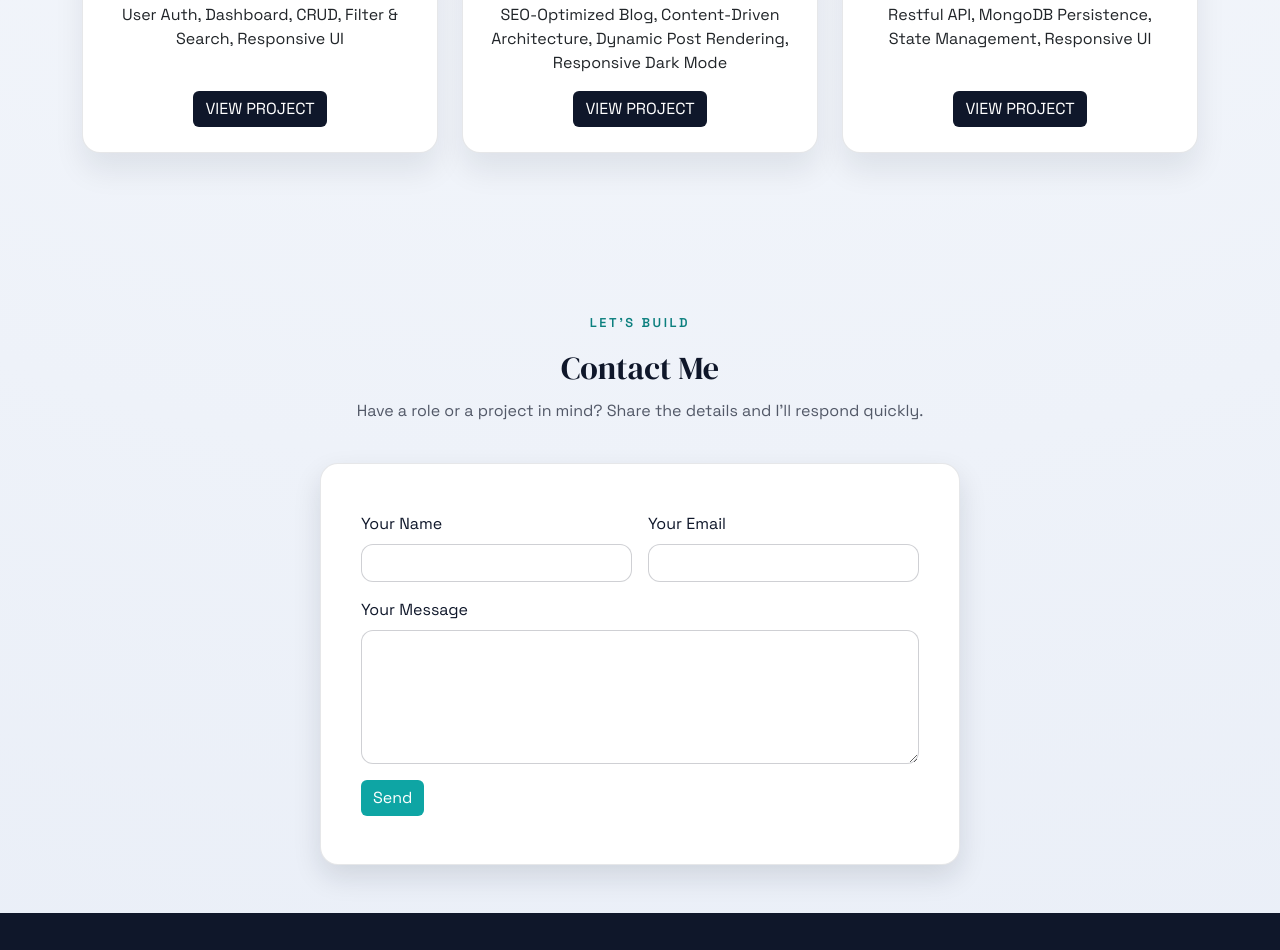
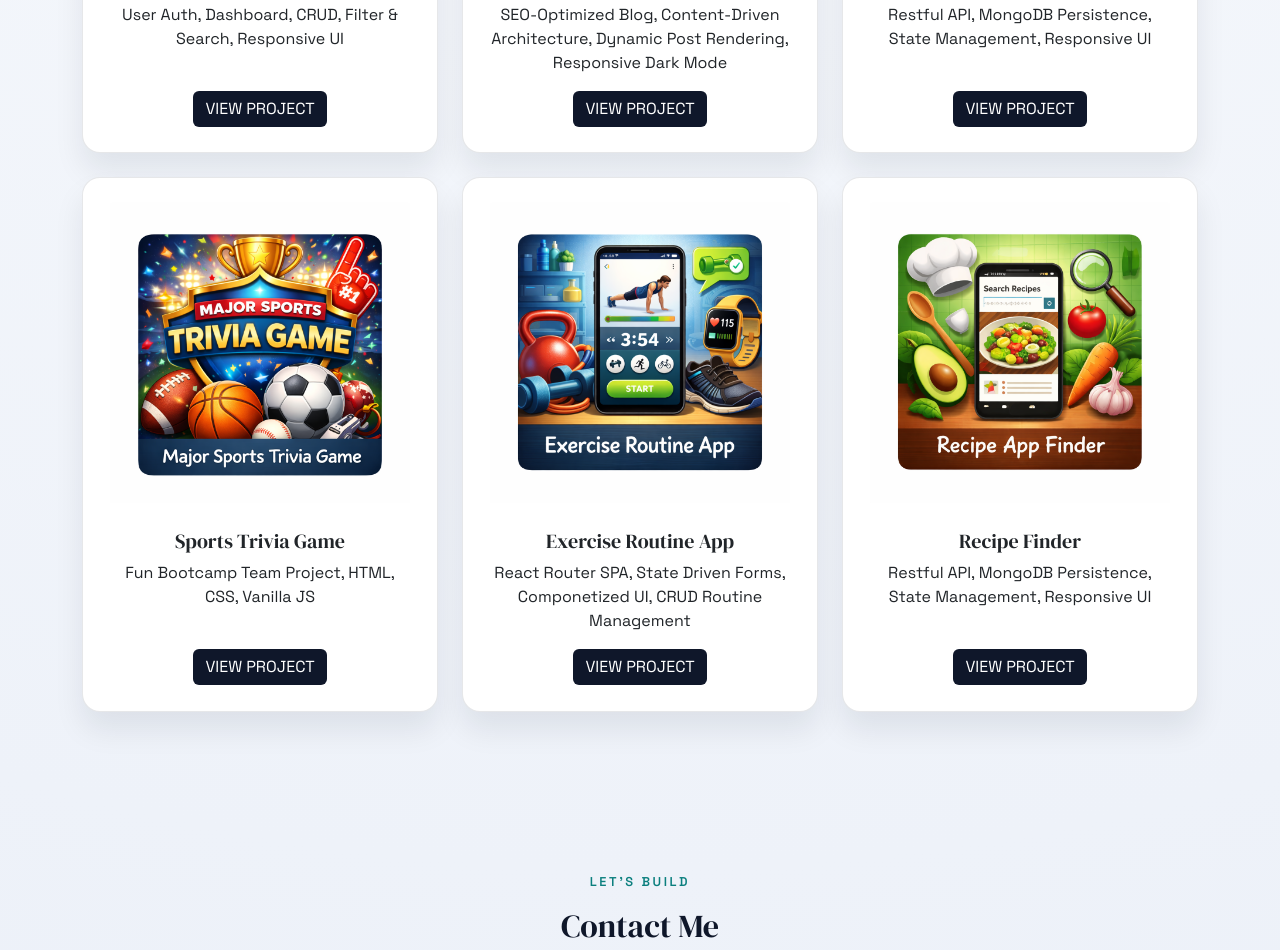
Before and after one commit to RAD786/portfolio-site, a website: page index.html in a window 1280 px wide. Shown: the part 1354-2304 px from the top of the page. Drawn offline with nearby package versions, Linux system fonts and the light colour scheme.

Commit message:
Text update

```diff
--- a/index.html
+++ b/index.html
@@ -66,20 +66,22 @@
                 <span class="dot"></span>
               </div>
               <h3>Recent Focus</h3>
-              <p>Designing dashboards, optimizing APIs, and building responsive systems that scale.</p>
+              <p>Building ideas, Designing dashboards, optimizing APIs, and building responsive systems that scale.</p>
               <div class="hero-metrics">
                 <div>
                   <strong>5+</strong>
                   <span>Projects shipped</span>
                 </div>
                 <div>
-                  <strong>2</strong>
+                  <strong>2+</strong>
                   <span>Years building</span>
                 </div>
               </div>
             </div>
           </div>
         </div>
+
+
       </div>
     </section>
 
@@ -109,6 +111,43 @@
               <div class="card-body d-flex flex-column align-items-center text-center">
                 <h5 class="card-title">Blog</h5>
                 <p class="card-text">SEO-Optimized Blog, Content-Driven Architecture, Dynamic Post Rendering, Responsive Dark Mode </p>
+                <a href="https://next-js-blog-utg8.vercel.app/" class="mt-auto btn btn-primary">VIEW PROJECT</a>
+              </div>
+            </div>
+          </div>
+
+          <div class="col-md-6 col-lg-4">
+            <div class="card h-100 project-card reveal">
+              <img src="./images/recipe-app-image.png" class="card-img-top mx-auto d-block" alt="Project Name">
+              <div class="card-body d-flex flex-column align-items-center text-center">
+                <h5 class="card-title">Recipe Finder</h5>
+                <p class="card-text">Restful API, MongoDB Persistence, State Management, Responsive UI</p>
+                <a href="https://recipe-finder-app-rad.netlify.app/" class="mt-auto btn btn-primary">VIEW PROJECT</a>
+              </div>
+            </div>
+          </div>
+        </div>
+      </div>
+
+      <div class="container mt-4">
+        <div class="row g-4 projects-grid justify-content-center">
+          <div class="col-md-6 col-lg-4">
+            <div class="card h-100 project-card reveal">
+              <img src="./images/sports-trivia-game-image.png" class="card-img-top mx-auto d-block" alt="Project Name">
+              <div class="card-body d-flex flex-column align-items-center text-center">
+                <h5 class="card-title">Sports Trivia Game</h5>
+                <p class="card-text">Fun Bootcamp Team Project, HTML, CSS, Vanilla JS</p>
+                <a href="https://rad786.github.io/sportstrivia/index.html" class="mt-auto btn btn-primary">VIEW PROJECT</a>
+              </div>
+            </div>
+          </div>
+
+          <div class="col-md-6 col-lg-4">
+            <div class="card h-100 project-card reveal">
+              <img src="./images/exercise-routine-image.png" class="card-img-top mx-auto d-block" alt="Project Name">
+              <div class="card-body d-flex flex-column align-items-center text-center">
+                <h5 class="card-title">Exercise Routine App</h5>
+                <p class="card-text">React Router SPA, State Driven Forms, Componetized UI, CRUD Routine Management </p>
                 <a href="https://next-js-blog-utg8.vercel.app/" class="mt-auto btn btn-primary">VIEW PROJECT</a>
               </div>
             </div>
```
Also changed, not shown: images/exercise-routine-image.png (added), images/sports-trivia-game-image.png (added).
